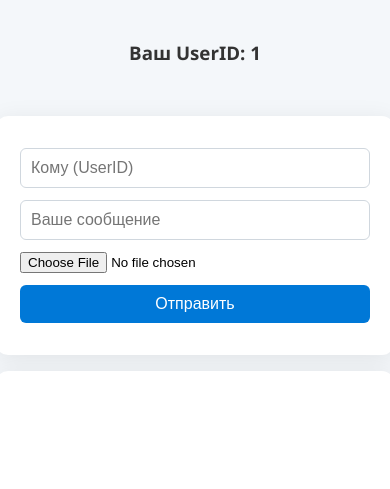
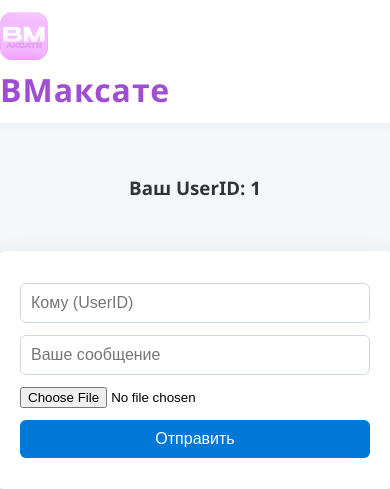
Before and after one commit to Daniil0112357424/web-chat, a Flask app: page /chat in a window 390 px wide. Shown: the top 489 px of the page. Run offline with Flask 3, Linux system fonts and the light colour scheme; the visitor is signed in with stand-in values (Sample User, id 1); some libraries are stand-ins or nearby versions.

Commit message:
initial commit

```diff
--- a/templates/chat.html
+++ b/templates/chat.html
@@ -14,6 +14,32 @@
             flex-direction: column;
             align-items: center;
             min-height: 100vh;
+        }
+        .header-bar {
+            width: 100%;
+            display: flex;
+            align-items: center;
+            background: #fff;
+            box-shadow: 0 2px 8px rgba(0,0,0,0.04);
+            padding: 12px 32px;
+            position: sticky;
+            top: 0;
+            z-index: 10;
+            margin-bottom: 12px;
+        }
+        .header-bar img {
+            height: 48px;
+            width: 48px;
+            border-radius: 12px;
+            margin-right: 16px;
+            object-fit: cover;
+            background: #f4f7fa;
+        }
+        .header-title {
+            font-size: 2rem;
+            font-weight: bold;
+            color: #a04ed1;
+            letter-spacing: 1px;
         }
         h3 {
             margin-top: 40px;
@@ -104,10 +130,23 @@
                 flex-direction: column;
                 gap: 16px;
             }
+            .header-bar {
+                flex-direction: column;
+                align-items: flex-start;
+                padding: 12px 12px;
+            }
+            .header-bar img {
+                margin-bottom: 8px;
+                margin-right: 0;
+            }
         }
     </style>
 </head>
 <body>
+    <div class="header-bar">
+        <img src="icon.jpeg" alt="Лого">
+        <span class="header-title">ВМаксате</span>
+    </div>
     <h3>Ваш UserID: {{ user_id }}</h3>
     <div id="main-chat-flex">
         <div id="chat-container">
```
